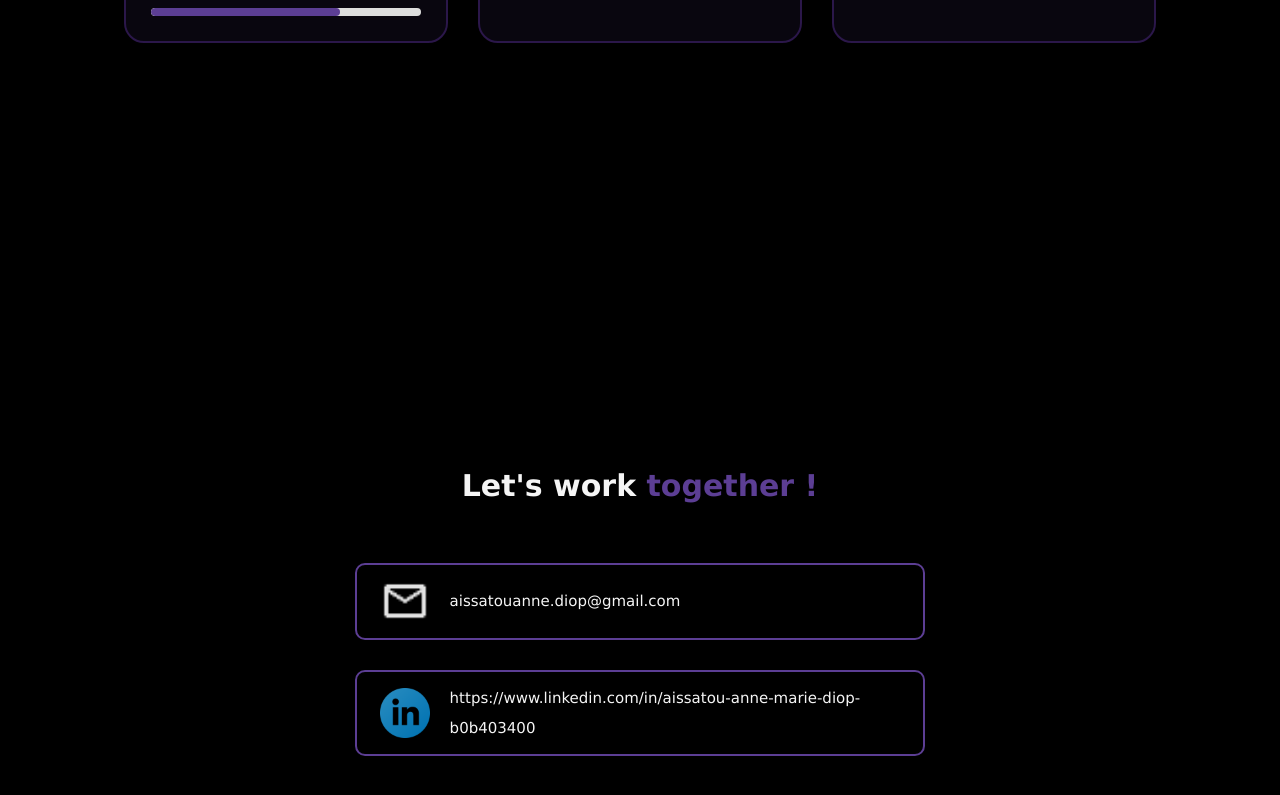
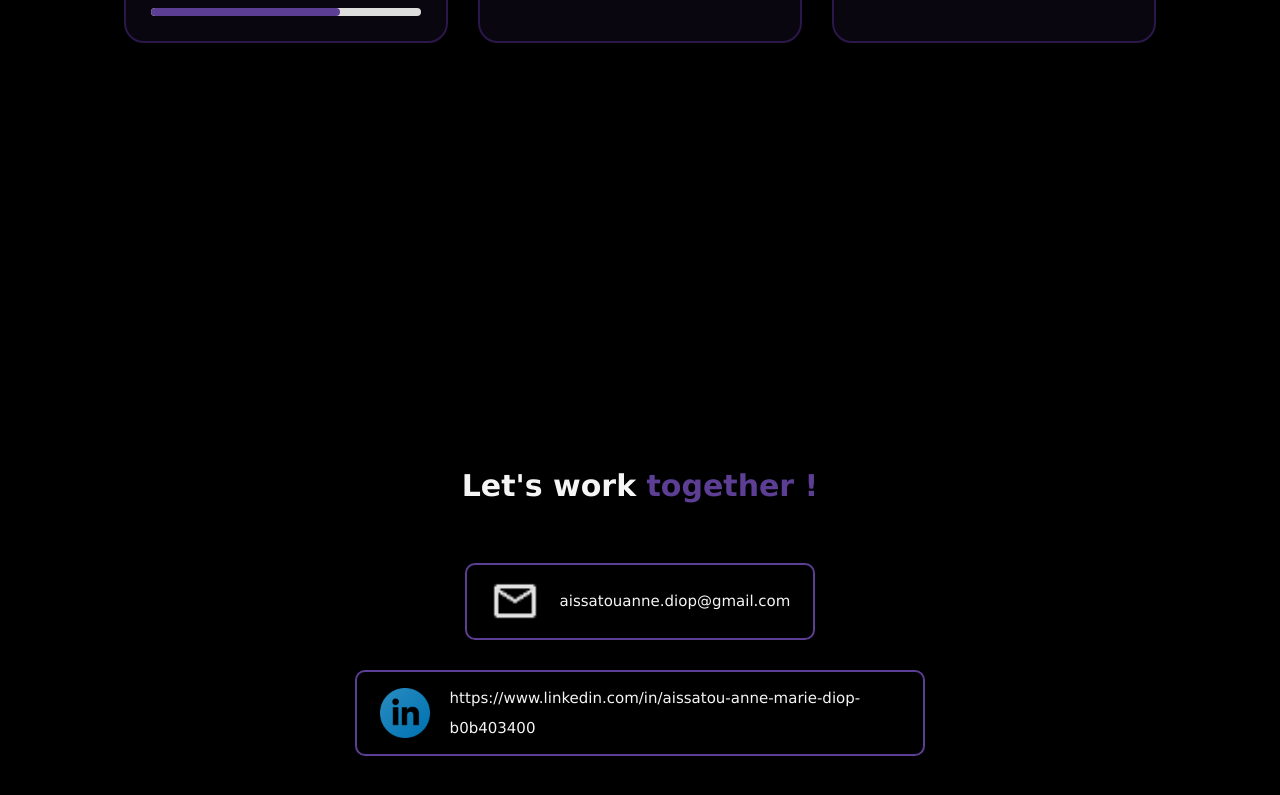
Before and after one commit to AissatouAM/PortfolioAAMD, a React (Create React App) app: page / in a window 1280 px wide. Shown: the part 2998-3793 px from the top of the page. Built offline with nearby package versions, Linux system fonts and the light colour scheme; a web font is replaced by a local one.

Commit message:
Reglages du debordement horizontal de la page Contact

```diff
--- a/src/components/About.js
+++ b/src/components/About.js
@@ -6,7 +6,7 @@ function About() {
     <div id="about" >
       <div className="allabout">
 
-        <h1 className="aboutme" data-aos="fade-up">About me</h1>
+        <h1 className="aboutme" data-aos="fade-right" data-aos-delay="300">About me</h1>
 
         <div className="paragraph" data-aos="fade-up" data-aos-delay="300">
           <p data-aos="fade-up">Second-year student in the Computer Science DUT program at the Polytechnic School of Dakar.</p>
--- a/src/components/Contact.js
+++ b/src/components/Contact.js
@@ -23,10 +23,10 @@ function Contact(){
     <div id="contact" data-aos="zoom-in" >
       <h1 className="h1">Let's work <span className="together" data-aos="zoom-in" data-aos-delay="300">together !</span></h1>
 
-      <div className="contacts" data-aos="fade-right" data-aos-delay="300">
+      <div className="contacts" data-aos="fade-up" data-aos-delay="300">
 
         {contacts.map((contact) => (
-          <div className="contact" key={contact.id} data-aos="fade-left">
+          <div className="contact" key={contact.id} data-aos="fade-down">
             <img className="icon" src={contact.icon} alt="icon" />
             <a className="coordonnee" href={contact.href} target="_blank" rel="noopener noreferrer">{contact.coordonnee}</a>
           </div>
--- a/src/components/Projects.js
+++ b/src/components/Projects.js
@@ -33,7 +33,7 @@ function Projects(){
   ]
   return(
     <div id="projects" >
-      <h1 className="title" data-aos="fade-up">My Projects</h1>
+      <h1 className="title" data-aos="zoom-out">My Projects</h1>
 
       <div className="projectintro" >
         <p data-aos="fade-up">Here are some of the projects I have worked on during my learning journey in web development.</p>
--- a/src/components/Skills.js
+++ b/src/components/Skills.js
@@ -31,7 +31,7 @@ function Skills(){
 
   return (
     <div id="skills" data-aos="fade-up">
-      <h1 className="title">My Skills</h1>
+      <h1 className="title" data-aos="zoom-in" data-aos-delay="300">My Skills</h1>
 
       <div className="skillsintro" >
         <p data-aos="fade-up">These are the technologies and tools I use to bring ideas to life through code.</p>
--- a/src/styles/Contact.css
+++ b/src/styles/Contact.css
@@ -23,6 +23,7 @@
   display: flex;
   flex-direction: column;
   justify-content: center;
+  align-items: center;
   gap: 30px;
 }
 
```
